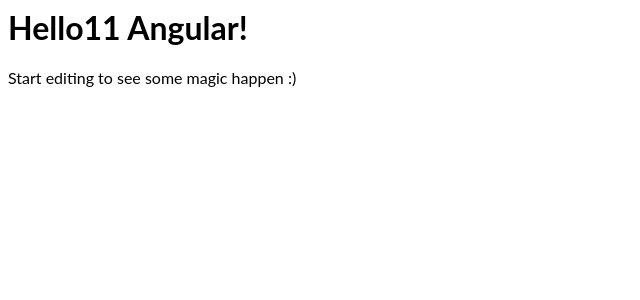
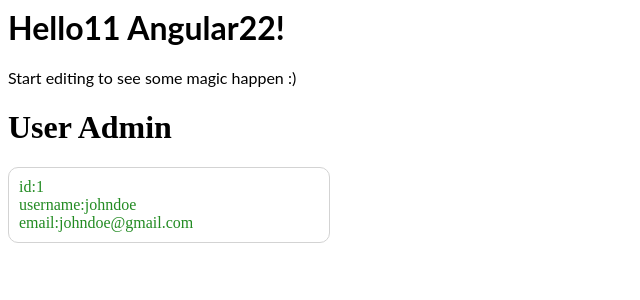
Before and after one commit to eoang/angular-1, an Angular app: page / in a window 1280 px wide. Shown: the top 300 px of the page, without its empty margins (0-640 px from the left). Built offline with nearby package versions, Linux system fonts and the light colour scheme.

Commit message:
2 files modified, 1 added

```diff
--- a/src/app/app.component.html
+++ b/src/app/app.component.html
@@ -1,4 +1,13 @@
-<hello name="{{ name }}"></hello>
+<hello name="{{ name1 }}"></hello>
 <p>
   Start editing to see some magic happen :)
 </p>
+
+<div>
+  <h1 class="page-header">
+    User Admin
+  </h1>
+  <div class="container-fluid">
+      <app-user-container></app-user-container>
+  </div>
+</div>
--- a/src/app/app.component.ts
+++ b/src/app/app.component.ts
@@ -6,5 +6,5 @@
   styleUrls: [ './app.component.css' ]
 })
 export class AppComponent  {
-  name = 'Angular';
+  name1 = 'Angular22';
 }
```
Also changed, not shown: src/app/models/user-model.ts (added, +21 -0 lines).
